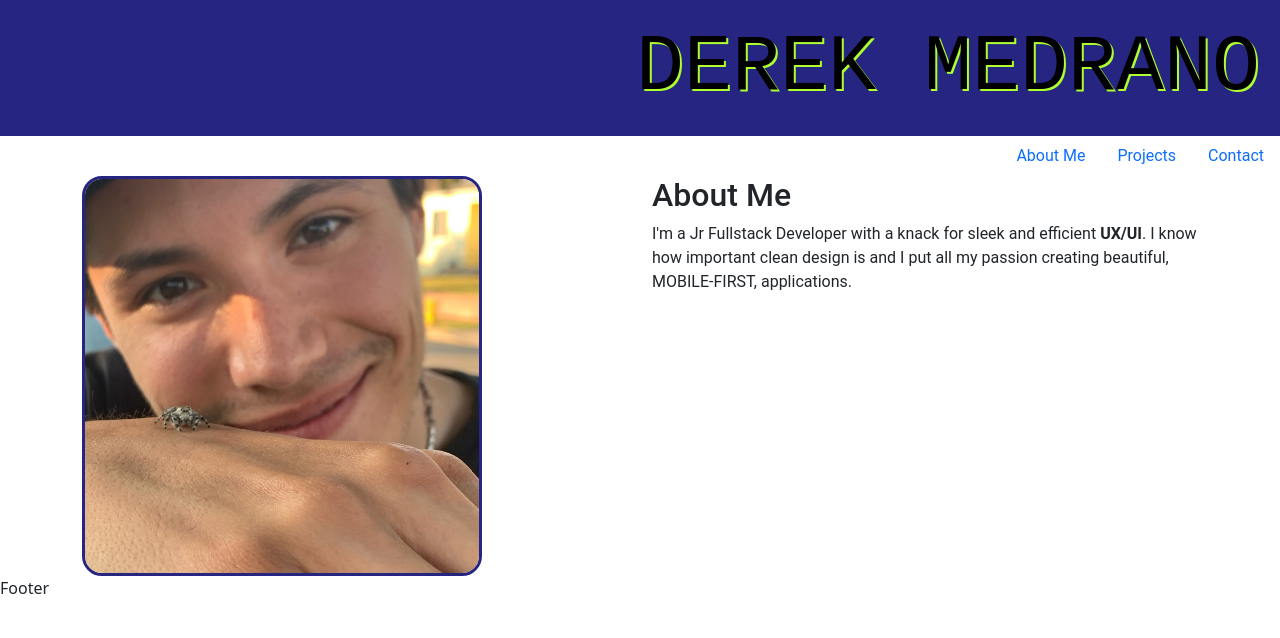
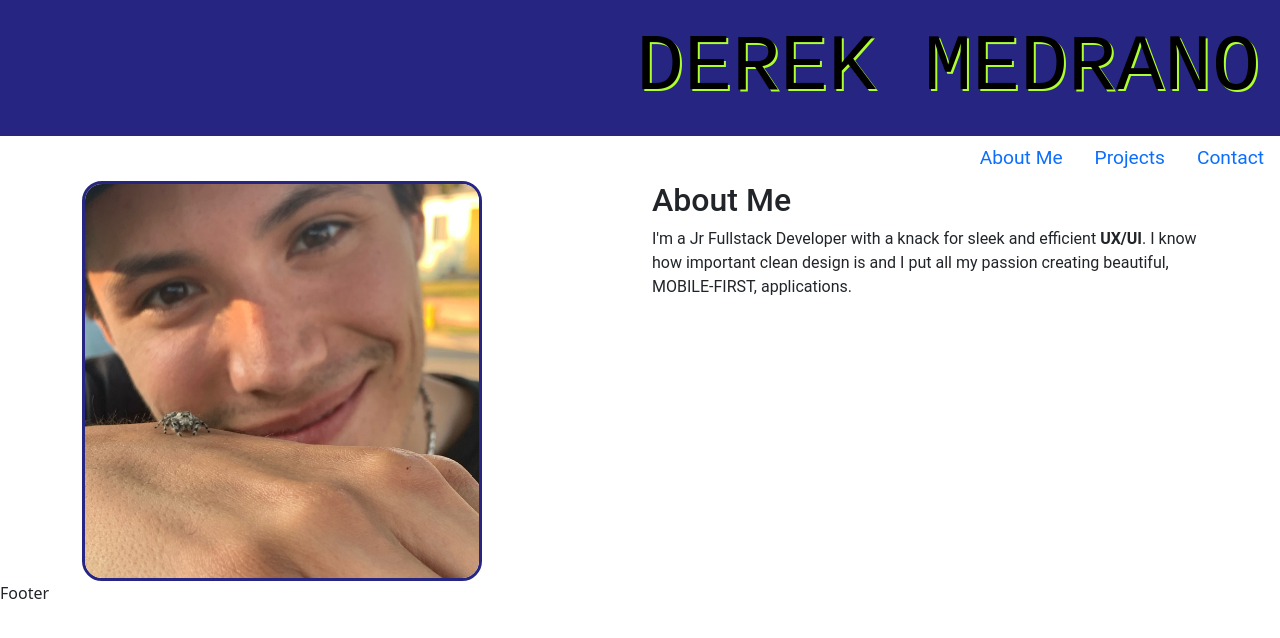
Before and after one commit to derekmedrano/react-portfolio, a React (Vite) app: page / in a window 1280 px wide. Shown: the top 638 px of the page. Built offline with nearby package versions, Linux system fonts and the light colour scheme.

Commit message:
tried to change index background

```diff
--- a/index.html
+++ b/index.html
@@ -3,6 +3,7 @@
   <head>
     <meta charset="UTF-8" />
     <link rel="icon" type="image/svg+xml" href="/vite.svg" />
+    <link rel="style" type="script" href="src/utils/Index.css" />
     <meta name="viewport" content="width=device-width, initial-scale=1.0" />
     <meta
       name="description"
--- /dev/null
+++ b/src/utils/Index.css
@@ -0,0 +1,3 @@
+body {
+    background: gray;
+}
--- a/src/utils/Navigation.css
+++ b/src/utils/Navigation.css
@@ -2,7 +2,7 @@
     color: black;
     justify-content: right;
     font-family: "Roboto", sans-serif;
-    font-size: 1rem;
+    font-size: 1.2rem;
     font-weight: 400;
     font-style: normal;
 }
```
